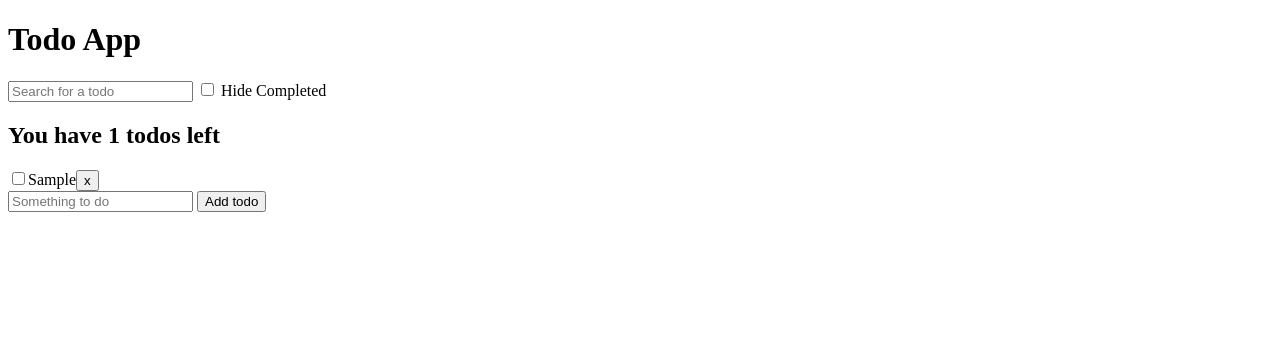
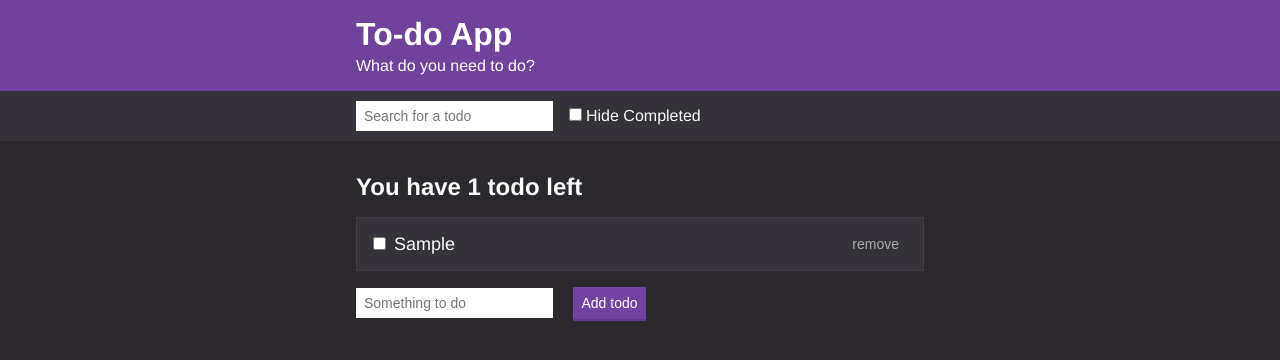
Before and after one commit to cbaucom/js-todo-app, a plain HTML site: page index.html in a window 1280 px wide. Both pictures are taken after typing "Sample" into the empty fields and a click on the button "Add todo". Drawn offline with Linux system fonts and the light colour scheme.

Commit message:
setup initial theme

```diff
--- a/index.html
+++ b/index.html
@@ -5,19 +5,40 @@
     <meta name="viewport" content="width=device-width, initial-scale=1.0" />
     <meta http-equiv="X-UA-Compatible" content="ie=edge" />
     <title>Todo app</title>
+    <link rel="stylesheet" href="/styles/styles.css" />
+    <link rel="shortcut icon" href="/images/favicon.png" type="image/x-icon" />
   </head>
   <body>
+    <header class="header">
+      <div class="container">
+        <h1 class="header__title">To-do App</h1>
+        <h2 class="header__subtitle">What do you need to do?</h2>
+      </div>
+    </header>
+    <div class="actions">
+      <div class="actions__container">
+        <input
+          id="search-text"
+          class="input"
+          type="text"
+          placeholder="Search for a todo"
+        />
+        <label for="" class="checkbox">
+          <input type="checkbox" id="hide-completed" /> Hide Completed
+        </label>
+      </div>
+    </div>
     <div class="container">
-      <h1>Todo App</h1>
-      <input id="search-text" type="text" placeholder="Search for a todo" />
-      <label for="">
-        <input type="checkbox" id="hide-completed" /> Hide Completed
-      </label>
       <div id="todos"></div>
 
       <form id="new-todo-form" action="">
-        <input type="text" placeholder="Something to do" name="text" />
-        <button>Add todo</button>
+        <input
+          type="text"
+          class="input"
+          placeholder="Something to do"
+          name="text"
+        />
+        <button class="button">Add todo</button>
       </form>
     </div>
 
--- a/scripts/todo-app.js
+++ b/scripts/todo-app.js
@@ -20,16 +20,20 @@ document.querySelector("#search-text").addEventListener("input", e => {
 });
 
 document.querySelector("#new-todo-form").addEventListener("submit", e => {
+  const text = e.target.elements.text.value.trim();
   e.preventDefault();
+
+  if (text.length > 0) {
     todos.push({
       id: uuidv4(),
-    text: e.target.elements.text.value,
+      text,
       completed: false
     });
 
     saveTodos(todos);
     renderTodos(todos, filters);
     e.target.elements.text.value = "";
+  }
 });
 
 document.querySelector("#hide-completed").addEventListener("change", e => {
--- a/scripts/todo-functions.js
+++ b/scripts/todo-functions.js
@@ -19,6 +19,7 @@ const saveTodos = todos => {
 
 // Render application todos based on filters
 const renderTodos = (todos, filters) => {
+  const todoEl = document.querySelector("#todos");
   const filteredTodos = todos.filter(todo => {
     const searchTextMatch = todo.text
       .toLowerCase()
@@ -35,9 +36,16 @@ const renderTodos = (todos, filters) => {
     .querySelector("#todos")
     .appendChild(generateSummaryDOM(incompleteTodos));
 
-  filteredTodos.forEach(todo => {
-    document.querySelector("#todos").appendChild(generateTodoDOM(todo));
-  });
+  if (filteredTodos.length > 0) {
+    filteredTodos.forEach(todo => {
+      document.querySelector("#todos").appendChild(generateTodoDOM(todo));
+    });
+  } else {
+    const emptyMessage = document.createElement("p");
+    emptyMessage.classList.add("empty-message");
+    emptyMessage.textContent = "No to-dos to show";
+    todoEl.appendChild(emptyMessage);
+  }
 };
 
 // Remove a todo from the list
@@ -53,22 +61,23 @@ const removeTodo = id => {
 const toggleTodo = id => {
   const todo = todos.find(todo => todo.id === id);
 
-  if (!todo) {
+  if (todo) {
     todo.completed = !todo.completed;
   }
 };
 
 // Get the DOM elements for each todo
 const generateTodoDOM = todo => {
-  const todoEl = document.createElement("div");
+  const todoEl = document.createElement("label");
+  const containerEl = document.createElement("div");
   const checkbox = document.createElement("input");
-  const textEl = document.createElement("span");
+  const todoText = document.createElement("span");
   const removeBtn = document.createElement("button");
 
   // Setup todo checkbox
   checkbox.setAttribute("type", "checkbox");
   checkbox.checked = todo.completed;
-  todoEl.appendChild(checkbox);
+  containerEl.appendChild(checkbox);
   checkbox.addEventListener("change", () => {
     toggleTodo(todo.id);
     saveTodos(todos);
@@ -77,26 +86,35 @@ const generateTodoDOM = todo => {
 
   // Setup the todo text
   if (todo.text.length > 0) {
-    textEl.textContent = todo.text;
+    todoText.textContent = todo.text;
   } else {
-    textEl.textContent = "Unnamed todo :/";
+    todoText.textContent = "Unnamed todo :/";
   }
-  todoEl.appendChild(textEl);
+  containerEl.appendChild(todoText);
+
+  // Setup container
+  todoEl.classList.add("list-item");
+  containerEl.classList.add("list-item__container");
+  todoEl.appendChild(containerEl);
 
   // Setup the remove button
-  removeBtn.textContent = "x";
+  removeBtn.textContent = "remove";
+  removeBtn.classList.add("button", "button--text");
   todoEl.appendChild(removeBtn);
   removeBtn.addEventListener("click", () => {
     removeTodo(todo.id);
     saveTodos(todos);
     renderTodos(todos, filters);
   });
+
   return todoEl;
 };
 
 // Get the DOM elements for list summary
 const generateSummaryDOM = incompleteTodos => {
   const summary = document.createElement("h2");
-  summary.textContent = `You have ${incompleteTodos.length} todos left`;
+  const plural = incompleteTodos.length === 1 ? "" : "s";
+  summary.classList.add("list-title");
+  summary.textContent = `You have ${incompleteTodos.length} todo${plural} left`;
   return summary;
 };
--- /dev/null
+++ b/styles/styles.css
@@ -0,0 +1,225 @@
+/*
+
+// Colors
+$off-black: #20222b;
+$dark-blue: #333745;
+$blue: #3c4251;
+$light-blue: #464b5e;
+$off-white: #a5afd7;
+$purple: #8357c5;
+// Spacing
+$s-size: 1.2rem;
+$m-size: 1.6rem;
+$l-size: 3.2rem;
+$xl-size: 4.8rem;
+$desktop-breakpoint: 45rem;
+
+*/
+
+/* Base Styles */
+
+* {
+  box-sizing: border-box;
+  margin: 0;
+  padding: 0;
+}
+
+html {
+  font-size: 62.5%;
+}
+
+body {
+  background: #2b292e;
+  color: #fafafa;
+  font-family: Helvetica, Arial, sans-serif;
+  font-size: 1.6rem;
+}
+
+button {
+  cursor: pointer;
+}
+
+a {
+  color: #6f439c;
+}
+
+/* Container */
+
+.container {
+  max-width: 60rem;
+  margin: 0 auto;
+  padding: 0 1.6rem;
+}
+
+/* Header */
+
+.header {
+  background: #6f439c;
+  color: white;
+  padding: 1.6rem 0;
+}
+
+.header__title {
+  font-size: 3.2rem;
+  margin-bottom: 0.4rem;
+}
+
+.header__subtitle {
+  /* color: #777; */
+  font-size: 1.6rem;
+  font-weight: 300;
+}
+
+/* Actions Bar */
+
+.actions {
+  background-color: #353239;
+  /* border-bottom: 1px solid #dedfe0; */
+  /* color: #333333; */
+  padding: 1rem;
+}
+
+.actions__container {
+  align-items: center;
+  display: flex;
+  max-width: 60rem;
+  margin: 0 auto;
+  min-height: 3rem;
+  padding: 0 1.6rem;
+}
+
+.actions__container--spaced {
+  justify-content: space-between;
+}
+
+/* Form Inputs */
+
+.input {
+  border: none;
+  font-size: 1.4rem;
+  font-weight: 300;
+  height: 3rem;
+  margin-right: 1.6rem;
+  padding: 0.4rem 0.8rem;
+}
+
+.checkbox {
+  display: flex;
+  align-items: baseline;
+}
+
+.checkbox > input {
+  margin-right: 0.4rem;
+}
+
+.button {
+  background: #7044a0;
+  border: none;
+  border-bottom: 2px solid #603a88;
+  color: white;
+  font-size: 1.4rem;
+  font-weight: 300;
+  padding: 0.8rem;
+  transition: background 0.3s ease, color 0.3s ease;
+}
+
+.button:hover {
+  background: #5f3a87;
+}
+
+.button--secondary {
+  background: #888888;
+  border-bottom: 2px solid #717171;
+}
+
+.button--secondary:hover {
+  background: #6e6e6e;
+}
+
+.button--text {
+  background: none;
+  border: none;
+  color: #aaa;
+}
+
+.button--text:hover {
+  background: none;
+  color: white;
+  text-decoration: underline;
+}
+
+/* Note editor */
+
+.title-input {
+  border: 1px solid #dedfe0;
+  font-size: 2rem;
+  font-weight: 300;
+  display: block;
+  margin: 2.4rem 0;
+  padding: 0.8rem;
+  width: 100%;
+}
+
+.body-input {
+  border: 1px solid #dedfe0;
+  font-family: inherit;
+  font-size: 1.6rem;
+  font-weight: 300;
+  display: block;
+  margin: 2.4rem 0;
+  min-height: 15rem;
+  padding: 0.8rem;
+  width: 100%;
+}
+
+/* Note List Item */
+
+.list-item {
+  text-decoration: none;
+  color: #fafafa;
+  cursor: pointer;
+  background: #353239;
+  border: 1px solid #423e47;
+  margin: 1.6rem 0;
+  padding: 1rem 1.6rem;
+  display: block;
+  transition: background 0.3s ease;
+  display: flex;
+  justify-content: space-between;
+  align-items: center;
+}
+
+.list-item__container {
+  display: flex;
+  font-size: 1.8rem;
+  font-weight: 300;
+  align-items: baseline;
+}
+
+.list-item__container > *:first-child {
+  margin-right: 0.8rem;
+}
+
+.list-item:hover {
+  background: #3d3941;
+}
+
+.list-item__title {
+  font-size: 1.8rem;
+  margin-bottom: 0.4rem;
+}
+
+.list-item__subtitle {
+  color: #666;
+  font-size: 1.4rem;
+  font-weight: 300;
+  font-style: italic;
+}
+
+.list-title {
+  margin: 3.2rem 0 1.6rem;
+}
+
+.empty-message {
+  margin: 3.2rem 0;
+}
```
Also changed, not shown: images/favicon.png (added). Lines whose indentation alone changed are shown as unchanged.
